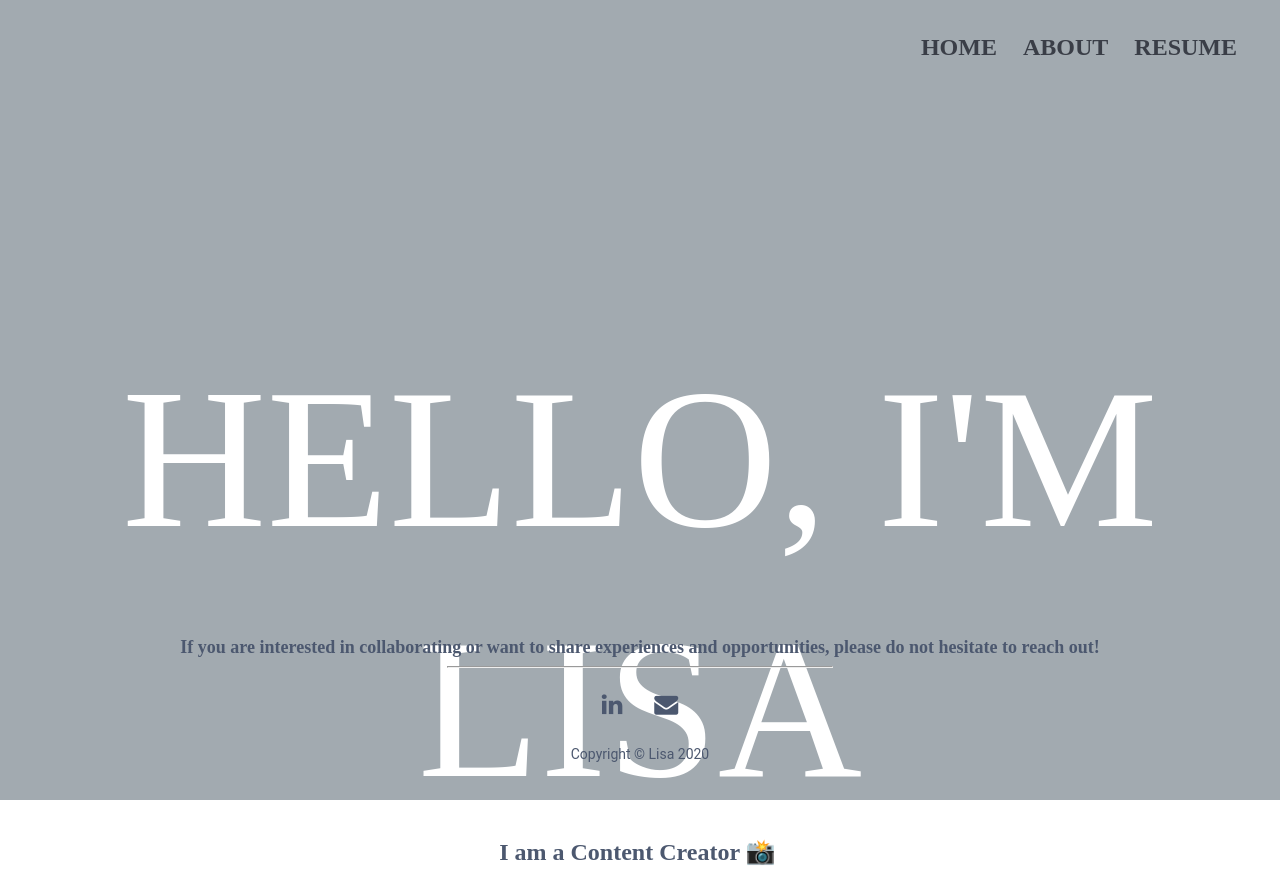
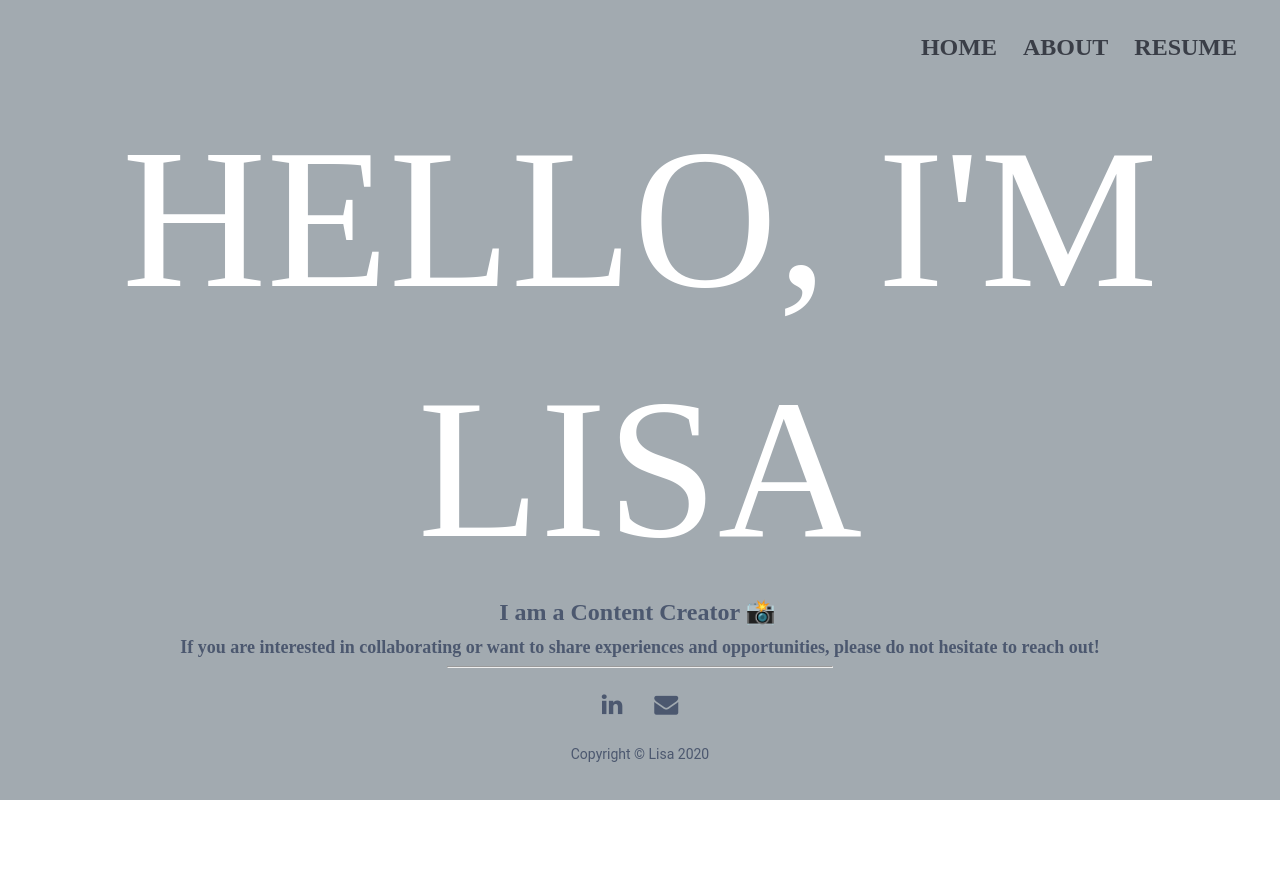
Before and after one commit to lisaqc/portfolio, a React (Create React App) app: page / in a window 1280 px wide. After the commit the page ends 800 px from the top, so only its background shows below. Built offline with nearby package versions, Linux system fonts and the light colour scheme.

Commit message:
making changes to homepage

```diff
--- a/src/pages/home/home.page.jsx
+++ b/src/pages/home/home.page.jsx
@@ -9,8 +9,8 @@ import Footer from '../../components/footer/footer.component';
 const Home = () => {
   return (
     <div className="home-page">
+      <Navbar/>
       <header className="home-header">
-          <Navbar/>
         <div className = 'header'>
           <div className = 'home-info'>
             <div className = 'name'>HELLO, I'M LISA</div>
--- a/src/pages/home/home.styles.css
+++ b/src/pages/home/home.styles.css
@@ -8,7 +8,6 @@
 
 .home-info {
     justify-content: center;
-    margin-top: 240px;
 }
 
 .name {
```
